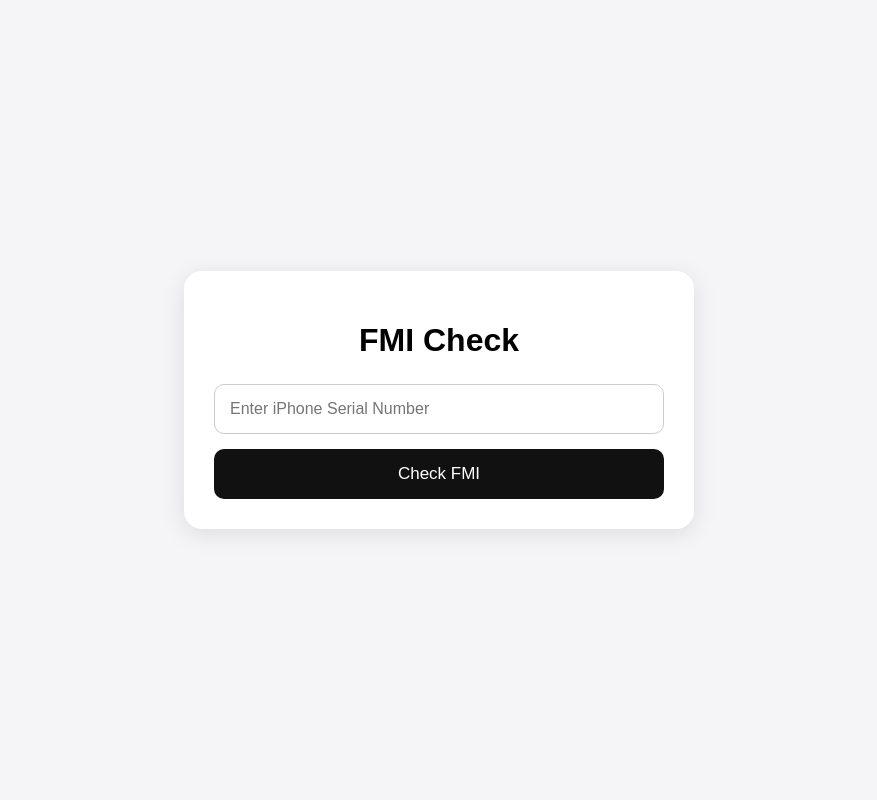
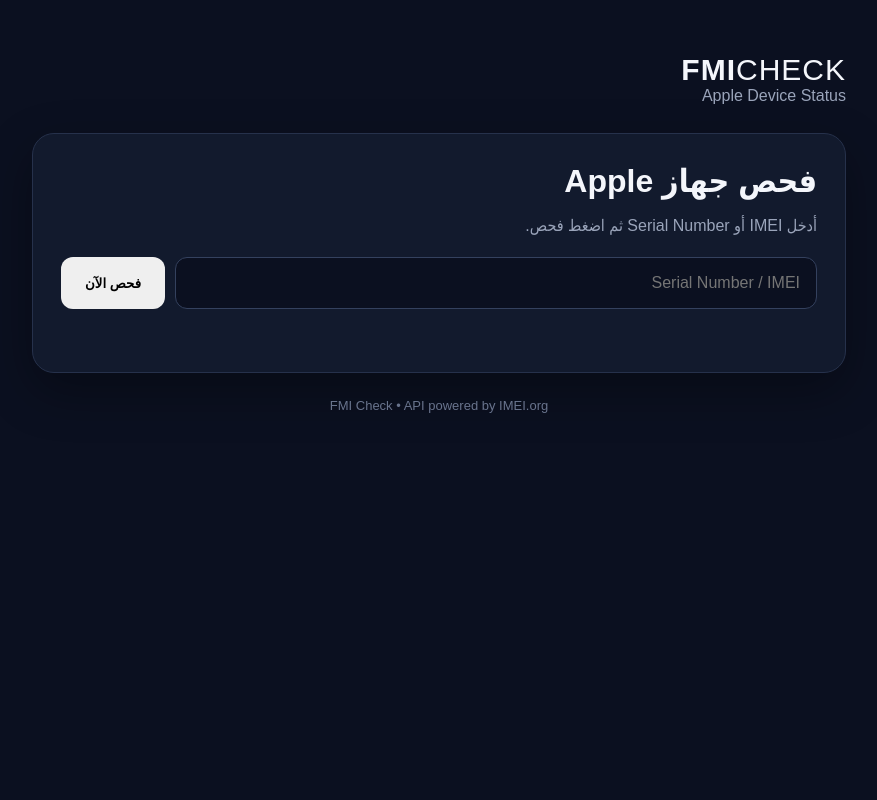
Before and after one commit to fmind82-ai/fmi-check, a Flask app: page / in a window 1280 px wide. Shown: the whole page, without its empty margins (201-1078 px from the left). Run offline with Flask 3, Linux system fonts and the light colour scheme.

Commit message:
Update index.html

```diff
--- a/templates/index.html
+++ b/templates/index.html
@@ -1,135 +1,131 @@
-<!DOCTYPE html>
-<html lang="en">
+<!doctype html>
+<html lang="ar" dir="rtl">
 <head>
-    <meta charset="UTF-8">
-    <meta name="viewport" content="width=device-width, initial-scale=1.0">
+<meta charset="utf-8">
+<meta name="viewport" content="width=device-width,initial-scale=1">
 <title>FMI Check</title>
-
-    <style>
-        body {
-            margin: 0;
-            font-family: Arial, sans-serif;
-            background: #f5f5f7;
-            display: flex;
-            justify-content: center;
-            align-items: center;
-            min-height: 100vh;
-        }
-
-        .box {
-            width: 90%;
-            max-width: 450px;
-            background: white;
-            padding: 30px;
-            border-radius: 18px;
-            box-shadow: 0 5px 25px rgba(0,0,0,.1);
-            text-align: center;
-        }
-
-        h1 {
-            margin-bottom: 25px;
-        }
-
-        input {
-            width: 100%;
-            box-sizing: border-box;
-            padding: 15px;
-            border: 1px solid #ccc;
-            border-radius: 10px;
-            font-size: 16px;
-            margin-bottom: 15px;
-        }
-
-        button {
-            width: 100%;
-            padding: 15px;
-            border: 0;
-            border-radius: 10px;
-            background: #111;
-            color: white;
-            font-size: 17px;
-            cursor: pointer;
-        }
-
-        button:disabled {
-            opacity: .6;
-        }
-
-        #result {
-            margin-top: 20px;
-            padding: 15px;
-            border-radius: 10px;
-            background: #f1f1f1;
-            display: none;
-        }
-    </style>
+<link rel="stylesheet" href="/static/style.css">
 </head>
 
 <body>
+<div class="wrap">
+  <header>
+    <div class="brand">FMI<span>CHECK</span></div>
+    <div class="sub">Apple Device Status</div>
+  </header>
 
-<div class="box">
-    <h1>FMI Check</h1>
+  <main class="card">
+    <h1>فحص جهاز Apple</h1>
+    <p class="muted">أدخل IMEI أو Serial Number ثم اضغط فحص.</p>
 
-    <input
-        type="text"
-        id="serial"
-        placeholder="Enter iPhone Serial Number"
-        autocomplete="off"
-    >
+    <div class="form">
+      <input id="input" autocomplete="off" placeholder="Serial Number / IMEI">
+      <button id="check">فحص الآن</button>
+    </div>
 
-    <button id="checkBtn" onclick="checkFMI()">
-        Check FMI
-    </button>
+    <div id="msg"></div>
+    <section id="result" class="result hidden"></section>
+  </main>
 
-    <div id="result"></div>
+  <footer>FMI Check • API powered by IMEI.org</footer>
 </div>
 
 <script>
-async function checkFMI() {
-    const serial = document.getElementById("serial").value.trim();
-    const result = document.getElementById("result");
-    const button = document.getElementById("checkBtn");
+const $ = s => document.querySelector(s);
 
-    if (!serial) {
-        result.style.display = "block";
-        result.innerText = "Please enter a serial number.";
+$("#check").onclick = async () => {
+  const input = $("#input").value.trim();
+
+  if (!input) {
+    showMsg("دخل Serial Number أو IMEI.", "err");
     return;
   }
 
-    button.disabled = true;
-    button.innerText = "Checking...";
-    result.style.display = "block";
-    result.innerText = "Checking FMI...";
+  $("#check").disabled = true;
+  $("#check").textContent = "جاري الفحص...";
+  showMsg("جاري الاتصال بالخدمة...", "info");
+  $("#result").classList.add("hidden");
 
   try {
-        const response = await fetch("/check-fmi", {
+    const r = await fetch("/api/check", {
       method: "POST",
       headers: {
         "Content-Type": "application/json"
       },
-            body: JSON.stringify({
-                serial: serial
-            })
+      body: JSON.stringify({input})
     });
 
-        const data = await response.json();
+    const d = await r.json();
 
-        if (data.fmi !== undefined) {
-            result.innerText = "FMI: " + data.fmi;
-        } else if (data.result) {
-            result.innerText = data.result;
-        } else if (data.error) {
-            result.innerText = "Error: " + data.error;
-        } else {
-            result.innerText = JSON.stringify(data);
+    if (!d.ok) {
+      throw new Error(
+        typeof d.error === "string"
+          ? d.error
+          : JSON.stringify(d.error)
+      );
     }
 
-    } catch (error) {
-        result.innerText = "Connection error.";
+    render(d.result);
+    showMsg("تم الفحص بنجاح.", "ok");
+
+  } catch (e) {
+    showMsg(e.message, "err");
+
+  } finally {
+    $("#check").disabled = false;
+    $("#check").textContent = "فحص الآن";
+  }
+};
+
+$("#input").addEventListener("keydown", e => {
+  if (e.key === "Enter") {
+    $("#check").click();
+  }
+});
+
+function showMsg(t, c) {
+  $("#msg").className = c;
+  $("#msg").textContent = t;
 }
 
-    button.disabled = false;
-    button.innerText = "Check FMI";
+function render(x) {
+  const fields = [
+    ["Model", "الموديل"],
+    ["Serial Number", "Serial Number"],
+    ["IMEI", "IMEI"],
+    ["FMI", "FMI"],
+    ["iCloud", "iCloud"],
+    ["Activated", "Activated"],
+    ["Simlock", "Simlock"],
+    ["Warranty Status", "الضمان"],
+    ["Estimated Purchase Date", "تاريخ الشراء"],
+    ["Valid Purchase Date", "صلاحية الشراء"],
+    ["Apple Care", "Apple Care"]
+  ];
+
+  $("#result").innerHTML = fields
+    .filter(([k]) => x?.[k] !== undefined)
+    .map(([k, l]) =>
+      `<div class="row">
+        <b>${l}</b>
+        <span class="${k === "FMI" ? "fmi" : ""}">
+          ${esc(String(x[k]))}
+        </span>
+      </div>`
+    )
+    .join("");
+
+  $("#result").classList.remove("hidden");
+}
+
+function esc(s) {
+  return s.replace(/[&<>"']/g, m => ({
+    "&": "&amp;",
+    "<": "&lt;",
+    ">": "&gt;",
+    '"': "&quot;",
+    "'": "&#039;"
+  }[m]));
 }
 </script>
 
```
Lines whose indentation alone changed are shown as unchanged.
